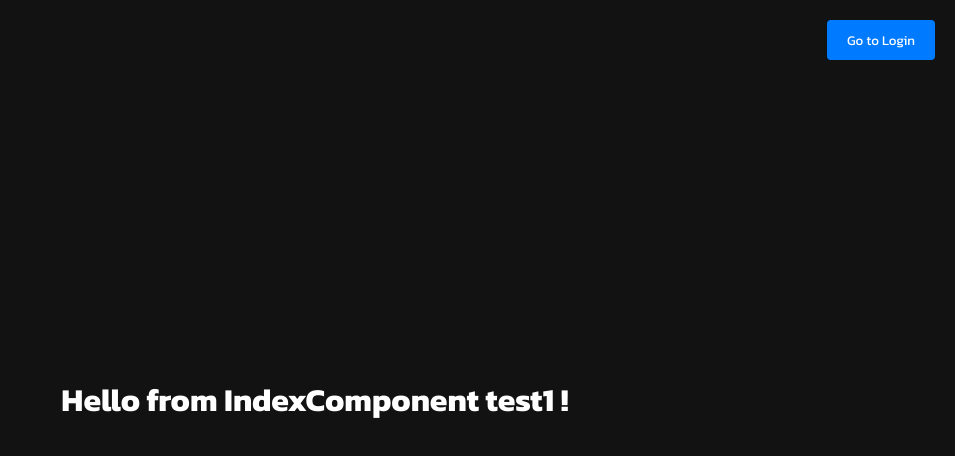
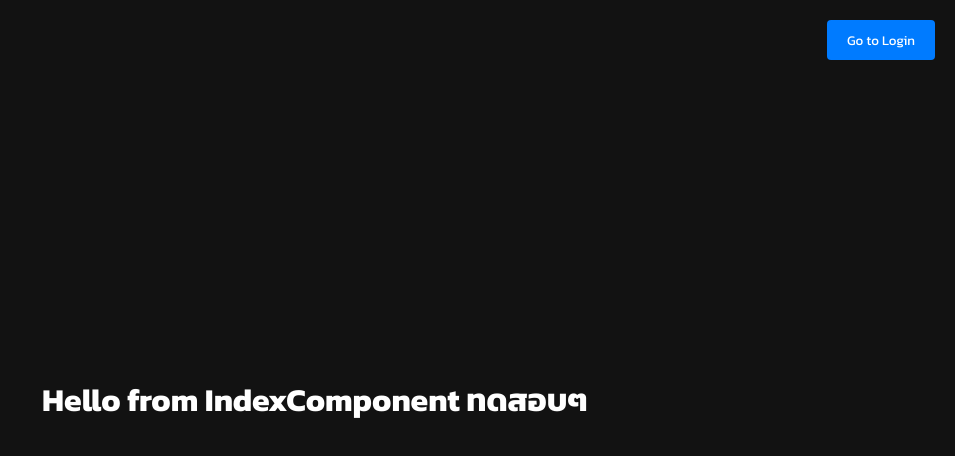
Before and after one commit to zaychikz127/Greenhouse-IT, a React (Create React App) app: page / in a window 1280 px wide. Shown: the top 456 px of the page, without its empty margins (325-1280 px from the left). Built offline with nearby package versions, Linux system fonts and the light colour scheme.

Commit message:
fix server2

```diff
--- a/src/components/AdminComponent.js
+++ b/src/components/AdminComponent.js
@@ -3,7 +3,7 @@ import React from 'react';
 function AdminComponent() {
     return (
         <div>
-            <h2>Welcome to Admin Page</h2>
+            <h2>ถ้าเข้ามาหน้านี้ได้ก็แปลว่าได้แหละนะ</h2>
         </div>
     );
 }
--- a/src/components/IndexComponent.js
+++ b/src/components/IndexComponent.js
@@ -5,7 +5,7 @@ import './IndexComponent.css';
 function IndexComponent() {
     return (
       <div className="index-container">
-        <h2>Hello from IndexComponent test1 !</h2>
+        <h2>Hello from IndexComponent ทดสอบๆ</h2>
         <Link to="/login">
           <button className="login-button">Go to Login</button>
         </Link>
```
